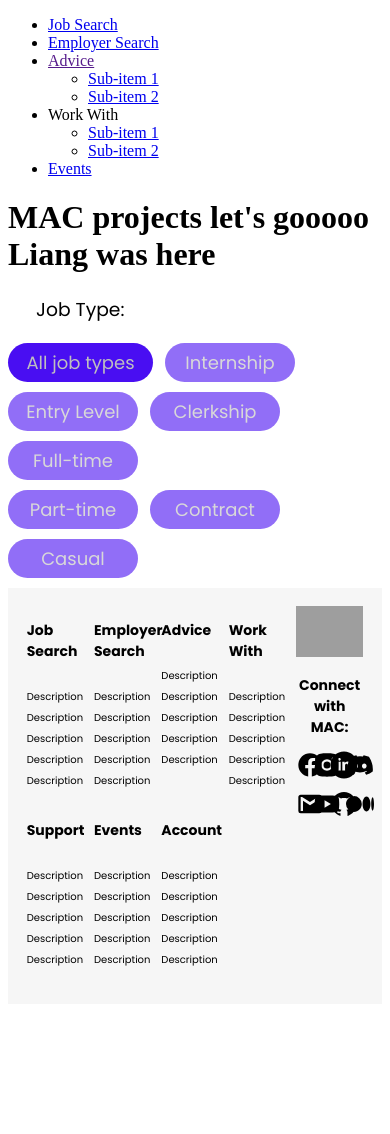
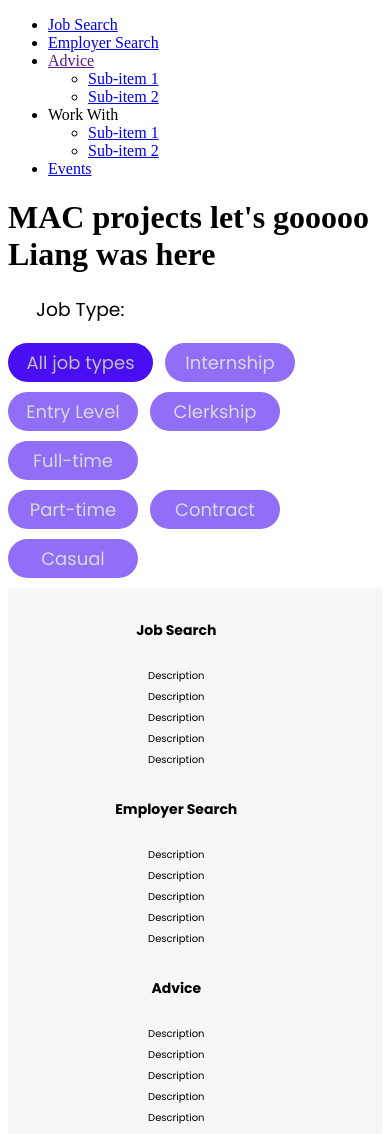
Before and after one commit to monashcoding/jobs, a website built with Vite: page frontend/index.html in a window 390 px wide. Shown: the top 1134 px of the page. Before the commit the page ends 1012 px from the top, so only its background shows below. Built offline with nearby package versions, Linux system fonts and the light colour scheme; grey boxes are pictures that could not be loaded.

Commit message:
updated mobile view

```diff
--- a/frontend/src/style.css
+++ b/frontend/src/style.css
@@ -35,10 +35,12 @@
   color: #000000;
   display: flex;
   justify-content: space-between;
-  align-items: center;
   text-align: center;
   align-items: flex-start;
   font-size: 12.5px;
+  @media (max-width: 500px) {
+    flex-wrap: wrap;
+  }
 }
 
 .footer-column-container {
@@ -56,7 +58,10 @@
     width: 25%;
     box-sizing: border-box;
     text-align: left;
-
+    @media (max-width: 500px) {
+      width: 100%;
+      align-items: center;
+    }
 }
 
 .footer-column h3 {
@@ -78,8 +83,10 @@
 .footer-socials {
   width: 20%;
   padding: 5% 5% 5% 0%;
-
-}
+  @media  (max-width: 500px) {
+    width: 100%;
+  }
+  }
 
 .footer-socials h3{
   font-family: "poppins";
```
